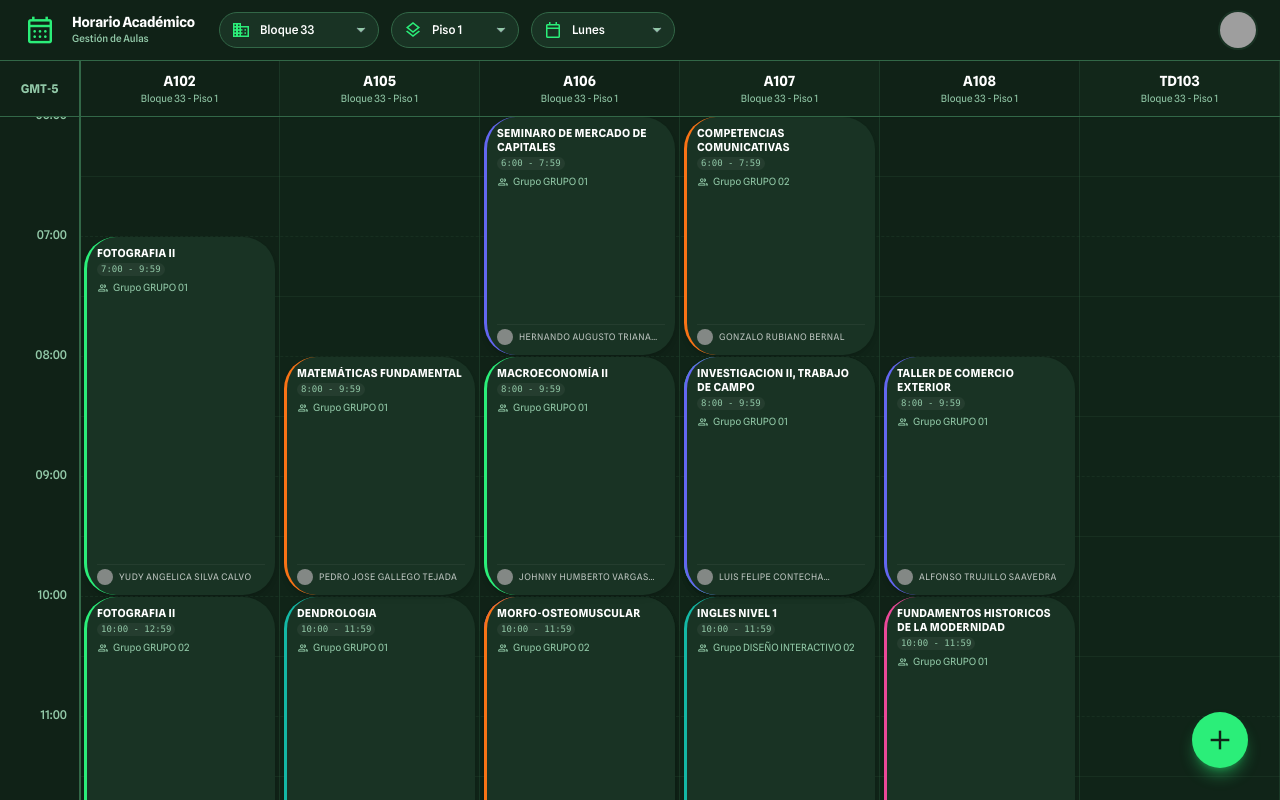
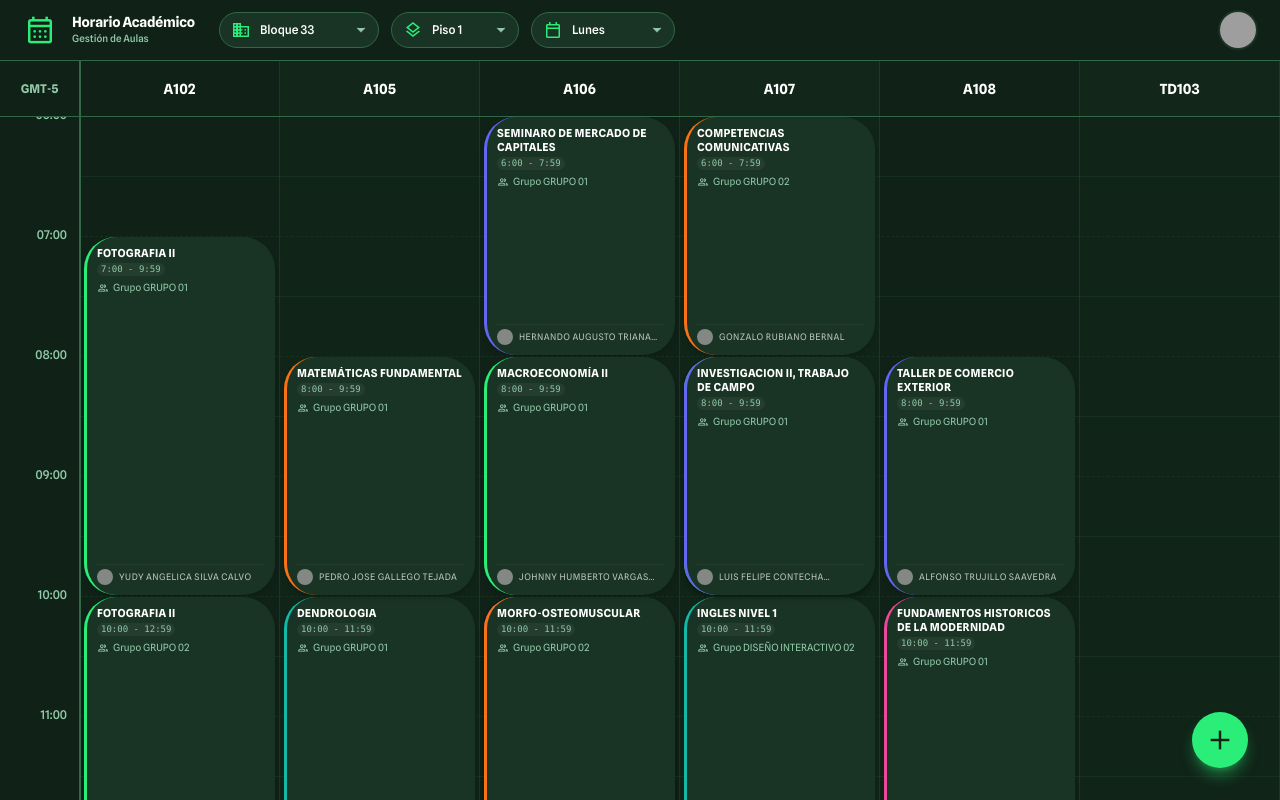
Before and after one commit to aflondonor-afk/horario-app, a React (Vite) app: page / in a window 1280 px wide. Built offline with nearby package versions, Linux system fonts and the light colour scheme; grey boxes are pictures that could not be loaded.

Commit message:
Remove redundant subtitle from column headers

```diff
--- a/components/ScheduleGrid.tsx
+++ b/components/ScheduleGrid.tsx
@@ -56,7 +56,7 @@ const ScheduleGrid: React.FC<ScheduleGridProps> = ({ events, columns }) => {
                   className={`flex-1 min-w-[180px] border-r border-border-green/30 flex flex-col justify-center items-center px-2 ${col.isAlternate ? 'bg-surface-dark/30' : ''}`}
                 >
                   <span className="text-white font-bold text-sm truncate w-full text-center">{col.title}</span>
-                  <span className="text-[10px] text-text-muted truncate w-full text-center">{col.subtitle}</span>
+                  {/* Subtitle removed as per user request (redundant info) */}
                 </div>
               ))
             ) : (
```
Lines whose indentation alone changed are shown as unchanged.
